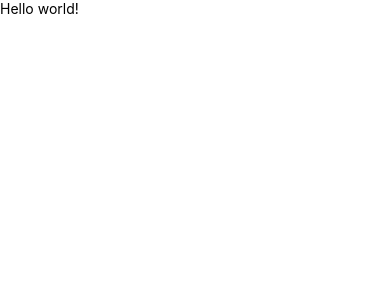
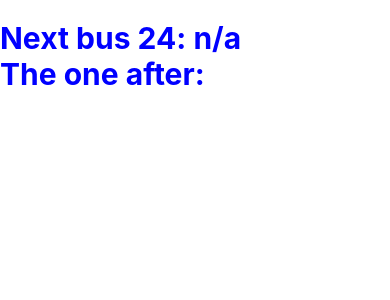
Before and after one commit to angezanetti/NextBusApp, a React Native app: screen / in a window 390 px wide. Shown: the top 300 px of the page. Built offline with nearby package versions, Linux system fonts and the light colour scheme; no server answers.

Commit message:
pass the result of the API to the view

```diff
--- a/App.js
+++ b/App.js
@@ -1,12 +1,22 @@
 import React, { Component } from 'react';
-import { ActivityIndicator, ListView, Text, View } from 'react-native';
+import { AppRegistry, StyleSheet, Text, View } from 'react-native';
 
 export default class NextBus extends Component {
+  constructor(props) {
+    super(props);
+    this.state = {
+      nextBus: 'n/a'
+    }
+  }
   componentDidMount() {
     return fetch('http://restbus.info/api/agencies/sf-muni/routes/24/stops/4326/predictions')
       .then((response) => response.json())
       .then((responseJson) => {
-		let nextBus = responseJson[0].values[0].minutes;
+		this.setState({
+		  nextBus: responseJson[0].values[0].minutes,
+		  next2Bus: responseJson[0].values[1].minutes
+		}, function() {
+		});
       })
       .catch((error) => {
         console.error(error);
@@ -14,8 +24,20 @@ export default class NextBus extends Component {
   }
 
   render() {
-    return (
-	  <Text>Hello world! {this.nextBus}</Text>
-    );
+	if (this.state.nextBus) {
+	  return (
+		<View style={{flex: 1, paddingTop: 20}}>
+		<Text style={styles.bigblue}>Next bus 24: {this.state.nextBus}</Text>
+		<Text style={styles.bigblue}>The one after: {this.state.next2Bus}</Text>
+		</View>
+	  );
+	}
   }
 }
+const styles = StyleSheet.create({
+  bigblue: {
+    color: 'blue',
+    fontWeight: 'bold',
+    fontSize: 30,
+  }
+});
```
